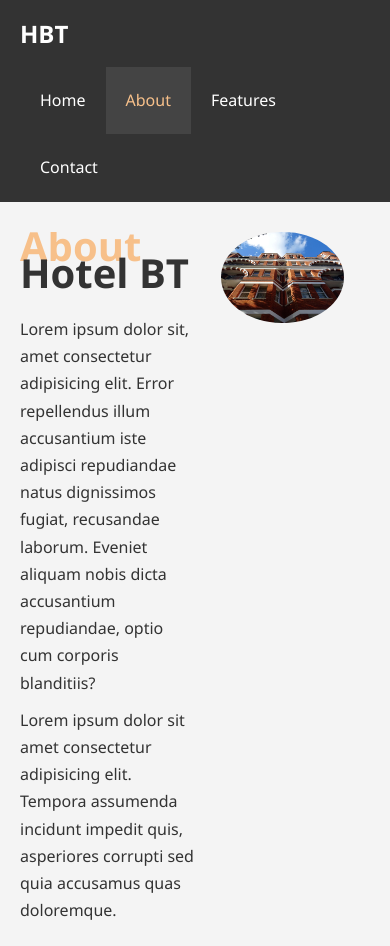
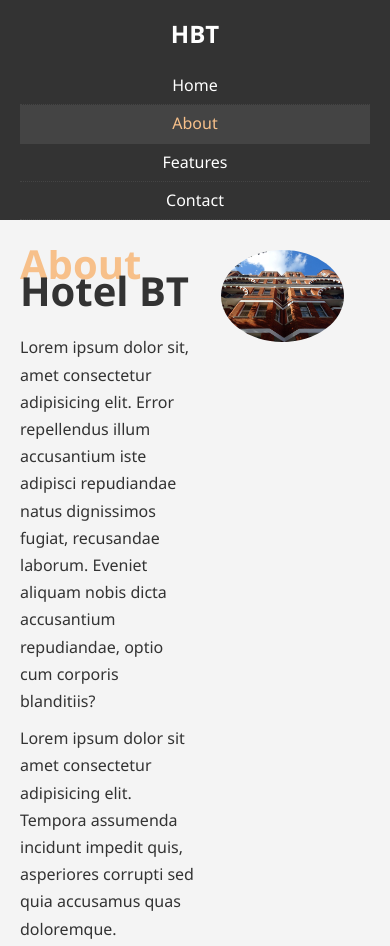
Before and after one commit to marcheezmo/hotel, a plain HTML site: page about.html in a window 390 px wide. Shown: the top 946 px of the page. Drawn offline with Linux system fonts and the light colour scheme.

Commit message:
added mobile stylesheet to all pages

```diff
--- a/about.html
+++ b/about.html
@@ -5,6 +5,7 @@
   <meta http-equiv="X-UA-Compatible" content="IE=edge">
   <meta name="viewport" content="width=device-width, initial-scale=1.0">
   <link rel="stylesheet" href="css/style.css">
+  <link rel="stylesheet" media="screen and (max-width: 768px)" href="css/mobile.css">
   <title>Hotel BT | About</title>
 </head>
 <body>
```
Also changed, not shown: contact.html (+1 -0 lines), features.html (+1 -0 lines).
